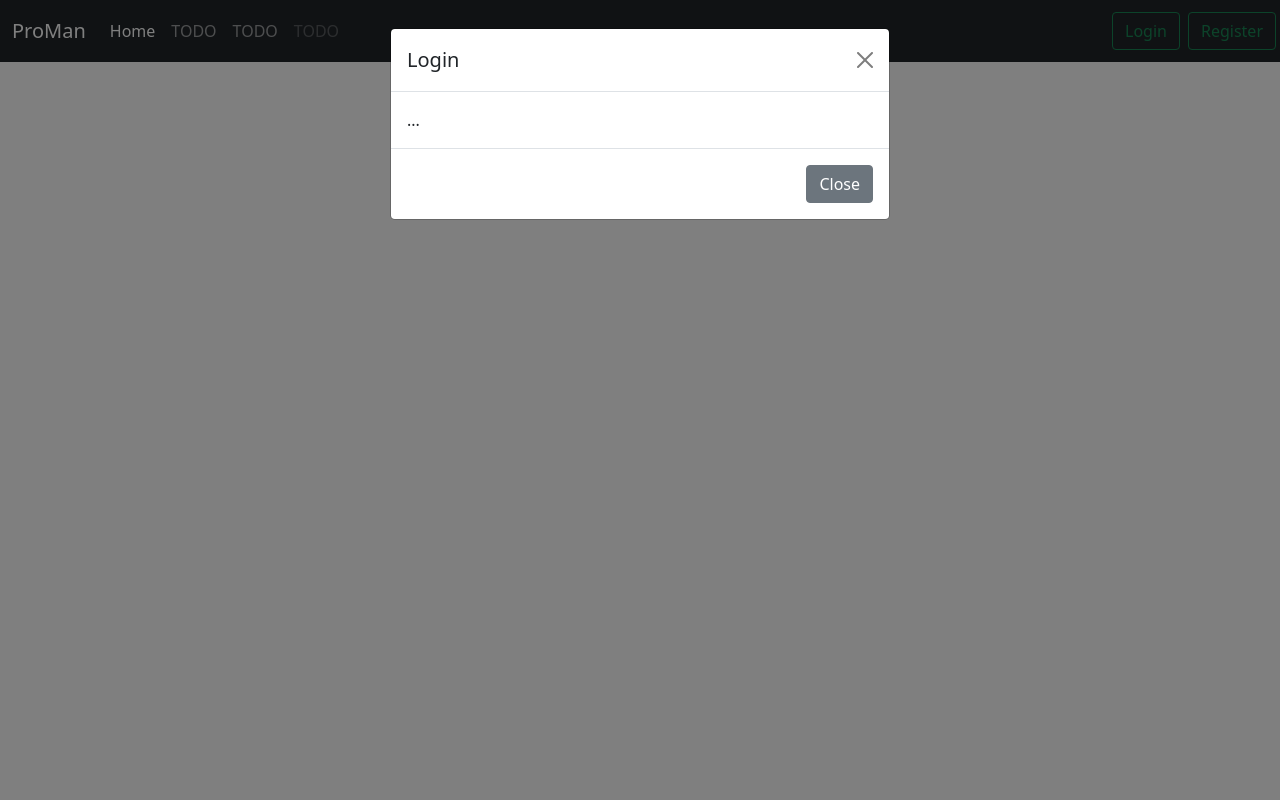
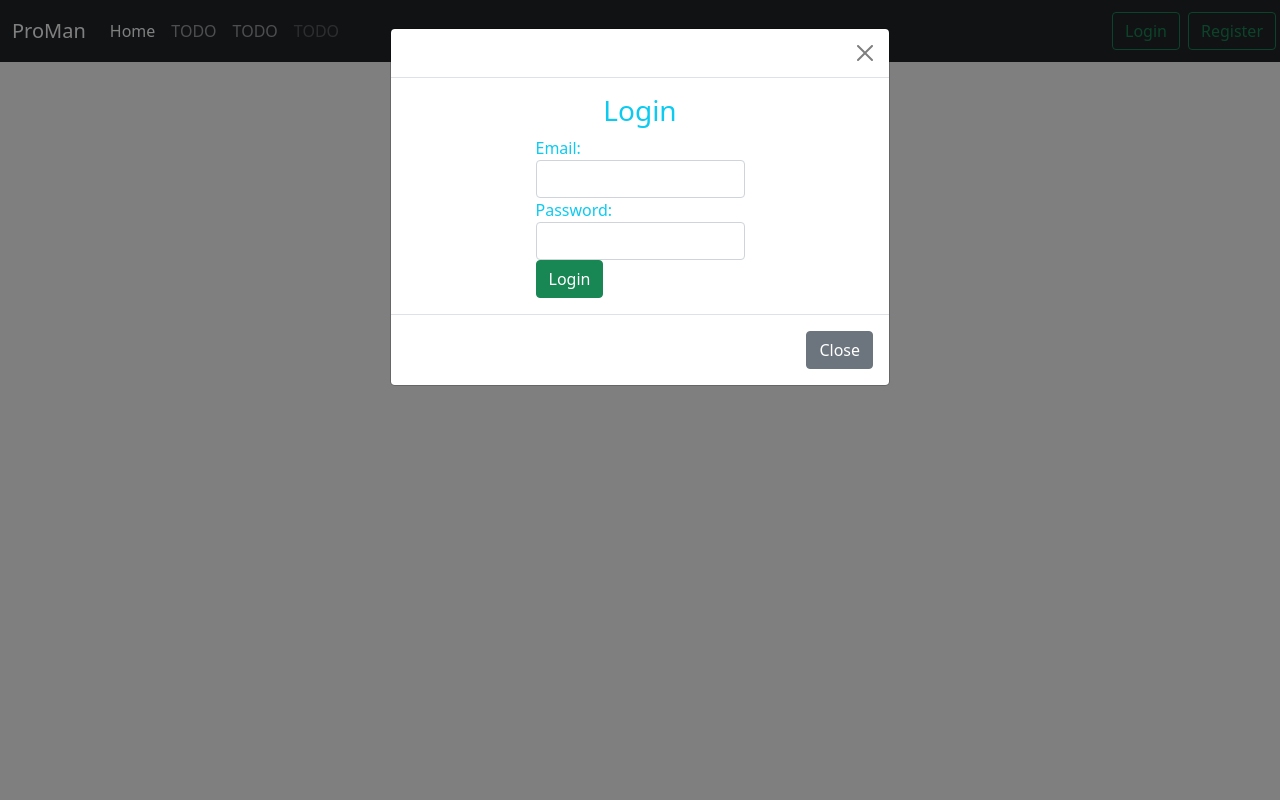
Before and after one commit to Kakulive/ProMan, a Flask app: page / in a window 1280 px wide, after a click on "Login". Run offline with Flask 2, Linux system fonts and the light colour scheme; data that the repository does not hold is empty; parts of the project's set-up code (start-up, migrations or seed data) failed here and were passed over.

Commit message:
added login modal and logout logic

```diff
--- a/main.py
+++ b/main.py
@@ -4,8 +4,6 @@ import queries as queries
 import os
 from datetime import timedelta
 
-
-import queries
 
 app = Flask(__name__)
 app.secret_key = os.environ.get('SECRET_KEY', 'dev')
@@ -60,22 +58,25 @@ def register():
     return render_template("register.html")
 
 
-
 @app.route("/login", methods=["GET", "POST"])
 def login():
     if request.method == "POST":
-        username = request.form['username']
         email = request.form['email']
         password = request.form['password']
-        hashed_password = hash_password(password)
-        queries.save_user(username, email, hashed_password)
+        if queries.check_user_login(email, password):
+            session['email'] = email
+            session['username'] = queries.get_user_username(email)
+            flash(f"You were successfully logged in, {session['username']}")
+        else:
+            flash('Login failed. Try again!')
+
     return render_template("login.html")
 
 
 @app.route("/logout")
 def logout():
-    # TODO - user logout
-    pass
+    session.clear()
+    return redirect(url_for('index'))
 
 
 def main():
--- a/templates/base.html
+++ b/templates/base.html
@@ -45,9 +45,9 @@
     {% if 'username' in session %}
 
         <div class="d-inline mr-auto">
-            <span class="navbar-brand mb-0 h1">Hello, {{ session['user'] }}!</span>
+            <span class="navbar-brand mb-0 h1">Hello, {{ session['username'] }}!</span>
         </div>
-        <a class="btn btn-outline-success m-1" href="{{ url_for('logout') }}" role="button">Register</a>
+        <a class="btn btn-outline-success m-1" href="{{ url_for('logout') }}" role="button">Logout</a>
 
     {% else %}
 
--- a/templates/index.html
+++ b/templates/index.html
@@ -5,47 +5,47 @@
 {% block body %}
     <div id="root"></div>
 
-    <!-- Register Modal -->
-    <div class="modal fade" id="registerModal" tabindex="-1" aria-labelledby="exampleModalLabel" aria-hidden="true">
-        <div class="modal-dialog">
-            <div class="modal-content">
-                <div class="modal-header">
-                    <h5 class="modal-title" id="exampleModalLabel">Register</h5>
-                    <button type="button" class="btn-close" data-bs-dismiss="modal" aria-label="Close"></button>
-                </div>
-                <div class="modal-body">
-                    ...
-                </div>
-                <div class="modal-footer">
-                    <button type="button" class="btn btn-secondary" data-bs-dismiss="modal">Close</button>
-                </div>
-            </div>
-        </div>
-    </div>
-
-    <!-- Register Modal Script -->
-    <script>
-        function activateRegisterModal(){
-            $.ajax({
-                url:'/register',
-                type:'GET',
-                success: function (data){
-                    $('.modal-body').html(data);
-                    $('#registerModal').modal('show');
-                },
-                error: function (msg){
-                    alert(msg);
-                }
-            })
-        }
-    </script>
+{#    <!-- Register Modal -->#}
+{#    <div class="modal fade" id="registerModal" tabindex="-1" aria-labelledby="exampleModalLabel" aria-hidden="true">#}
+{#        <div class="modal-dialog">#}
+{#            <div class="modal-content">#}
+{#                <div class="modal-header">#}
+{#                    <h5 class="modal-title" id="exampleModalLabel">Register</h5>#}
+{#                    <button type="button" class="btn-close" data-bs-dismiss="modal" aria-label="Close"></button>#}
+{#                </div>#}
+{#                <div class="modal-body">#}
+{#                    ...#}
+{#                </div>#}
+{#                <div class="modal-footer">#}
+{#                    <button type="button" class="btn btn-secondary" data-bs-dismiss="modal">Close</button>#}
+{#                </div>#}
+{#            </div>#}
+{#        </div>#}
+{#    </div>#}
+{##}
+{#    <!-- Register Modal Script -->#}
+{#    <script>#}
+{#        function activateRegisterModal(){#}
+{#            $.ajax({#}
+{#                url:'/register',#}
+{#                type:'GET',#}
+{#                success: function (data){#}
+{#                    $('.modal-body').html(data);#}
+{#                    $('#registerModal').modal('show');#}
+{#                },#}
+{#                error: function (msg){#}
+{#                    alert(msg);#}
+{#                }#}
+{#            })#}
+{#        }#}
+{#    </script>#}
 
     <!-- Login Modal -->
     <div class="modal fade" id="loginModal" tabindex="-1" aria-labelledby="exampleModalLabel" aria-hidden="true">
         <div class="modal-dialog">
             <div class="modal-content">
                 <div class="modal-header">
-                    <h5 class="modal-title" id="exampleModalLabel">Login</h5>
+                    <h5 class="modal-title" id="exampleModalLabel"></h5>
                     <button type="button" class="btn-close" data-bs-dismiss="modal" aria-label="Close"></button>
                 </div>
                 <div class="modal-body">
--- /dev/null
+++ b/templates/login.html
@@ -0,0 +1,58 @@
+<div id="login">
+    <div class="container">
+        <div id="login-row" class="row justify-content-center align-items-center">
+            <div id="login-column" class="col-md-6">
+                <div id="login-box" class="col-md-12">
+                    <form id="login-form" class="form" action="" method="POST">
+                        <h3 class="text-center text-info">Login</h3>
+                        <div class="form-group">
+                            <label for="loginEmail" class="text-info">Email:</label><br>
+                            <input type="email" name="loginEmail" id="loginEmail" class="form-control">
+                        </div>
+                        <div class="form-group">
+                            <label for="loginPassword" class="text-info">Password:</label><br>
+                            <input type="password" name="loginPassword" id="loginPassword" class="form-control">
+                        </div>
+                        <div class="form-group">
+                            <button type="button" name='loginButton' id='loginButton'
+                                    class="btn btn-success">Login</button>
+                        </div>
+                    </form>
+                </div>
+            </div>
+        </div>
+    </div>
+</div>
+
+<script>
+    $(document).ready(function(){
+        $('#loginButton').on("click", function(){
+            let email = $('#loginEmail').val();
+            let password = $('#loginPassword').val();
+            if( password !== '' && email !== '' )
+            {
+                $.ajax({
+                    url:"/login",
+                    method:"POST",
+                    data: {password:password, email:email},
+                    success:function(data)
+                    {
+                        if(data === 'No-data')
+                        {
+                            alert("Invalid Email Or Password!");
+                        }
+                        else
+                        {
+                            $('#loginModal').hide();
+                            location.reload();
+                        }
+                    }
+                });
+            }
+            else
+            {
+                alert("All Fields are required");
+            }
+        });
+    });
+</script>
```
Also changed, not shown: queries.py (+27 -5 lines), templates/register.html (+11 -10 lines), templates/registerModal.html (added, +16 -0 lines).
